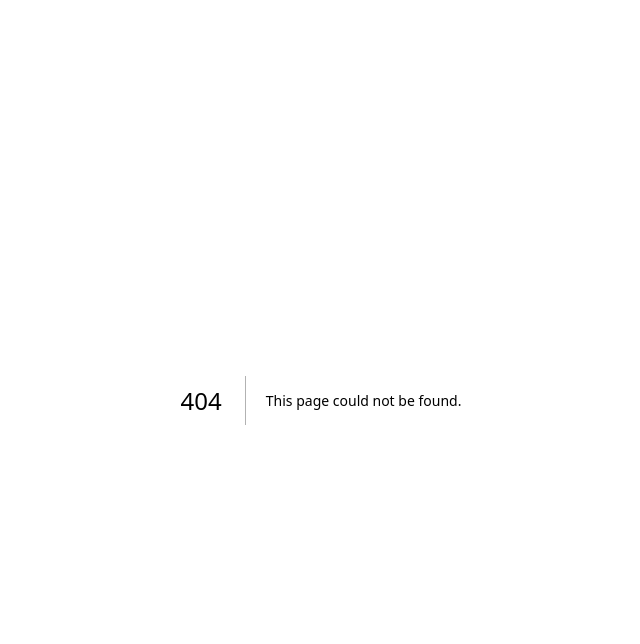
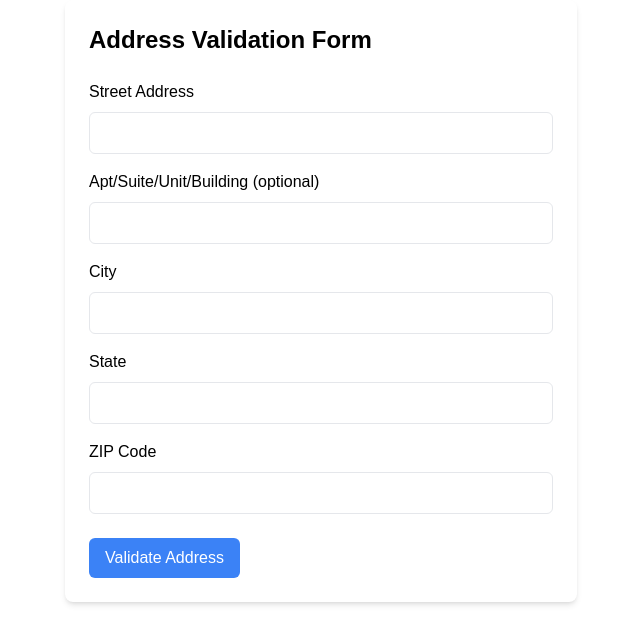
Before and after one commit to wholi-dev/website, a Next.js app: page /autocomplete in a window 1280 px wide. Before the commit this address had no page. Shown: the top 644 px of the page, without its empty margins (319-959 px from the left). Built offline with nearby package versions, Linux system fonts and the light colour scheme; no server answers; a web font is replaced by a local one.

Commit message:
added some address validation to address autocomplete

```diff
--- /dev/null
+++ b/src/app/autocomplete/page.tsx
@@ -0,0 +1,229 @@
+'use client';
+import axios from 'axios';
+import { googleMapsApiKey } from '../../lib/googleMapsClient';
+import { useState } from 'react';
+import { error } from 'console';
+
+export default function AddressValidationPage() {
+  const [address, setAddress] = useState({
+    street: '',
+    aptSuite: '',
+    city: '',
+    state: '',
+    zipCode: '',
+  });
+  const [errorFields, setErrorFields] = useState({
+    street: '',
+    city: '',
+    state: '',
+    zipCode: '',
+  });
+  const [validationResult, setValidationResult] = useState<any>(null);
+  const [submissionCount, setSubmissionCount] = useState(1);
+
+  const handleAddressValidation = async () => {
+    try {
+      const response = await axios.post(
+        `https://addressvalidation.googleapis.com/v1:validateAddress?key=${googleMapsApiKey}`,
+        {
+          address: {
+            regionCode: 'US',
+            addressLines: [address.street, address.aptSuite].filter(Boolean),
+            locality: address.city,
+            administrativeArea: address.state,
+            postalCode: address.zipCode,
+          },
+          enableUspsCass: true,
+        },
+        {
+          headers: {
+            'Content-Type': 'application/json',
+          },
+        }
+      );
+
+      setValidationResult(response.data.result);
+      handleFormValidation(response.data.result);
+
+      const { verdict } = response.data.result;
+      const { validationGranularity } = verdict;
+
+      console.log(submissionCount, validationGranularity)
+      if (submissionCount >= 1 && validationGranularity !== 'OTHER') {
+        console.log('Congratulations! The address is valid.');
+      } else if (submissionCount >= 2 && validationGranularity === 'OTHER') {
+        console.log('Address is not in our postal records. Go back or continue anyway?');
+      }
+    } catch (error) {
+      console.error('Error validating address:', error);
+    }
+  };
+
+  const handleFormValidation = (validationResult: any) => {
+    const { verdict, address } = validationResult;
+    const { validationGranularity } = verdict;
+    const { addressComponents, missingComponentTypes = [] } = address;
+
+    const updatedErrorFields = {
+      street: '',
+      city: '',
+      state: '',
+      zipCode: '',
+    };
+
+    addressComponents.forEach((component: any) => {
+      if (component.confirmationLevel === 'UNCONFIRMED_AND_SUSPICIOUS') {
+        if (component.componentType === 'street_number' || component.componentType === 'route') {
+          updatedErrorFields.street = 'Please double-check the street address.';
+        } else if (component.componentType === 'locality') {
+          updatedErrorFields.city = 'Please double-check the city.';
+        } else if (component.componentType === 'administrative_area_level_1') {
+          updatedErrorFields.state = 'Please double-check the state.';
+        } else if (component.componentType === 'postal_code') {
+          updatedErrorFields.zipCode = 'Please double-check the zip code.';
+        }
+      }
+    });
+
+
+    if (validationGranularity === 'OTHER') {
+      missingComponentTypes.forEach((componentType: string) => {
+        if (componentType === 'street_number' || componentType === 'route') {
+          updatedErrorFields.street = 'Please double-check the street address.';
+        } else if (componentType === 'locality') {
+          updatedErrorFields.city = 'Please double-check the city.';
+        } else if (componentType === 'administrative_area_level_1') {
+          updatedErrorFields.state = 'Please double-check the state.';
+        } else if (componentType === 'postal_code') {
+          updatedErrorFields.zipCode = 'Please double-check the zip code.';
+        }
+      });
+    } else if (validationGranularity === 'ROUTE') {
+      updatedErrorFields.street = 'Please double-check the street address.';
+    }
+
+    setErrorFields(updatedErrorFields);
+  };
+
+  const handleAddressChange = (e: React.ChangeEvent<HTMLInputElement>) => {
+    const { name, value } = e.target;
+    setAddress((prevAddress) => ({
+      ...prevAddress,
+      [name]: value,
+    }));
+  };
+
+  const handleFormSubmit = () => {
+    const updatedErrorFields = {
+      street: address.street.trim() === '' ? 'Please enter a street address.' : '',
+      city: address.city.trim() === '' ? 'Please enter a city.' : '',
+      state: address.state.trim() === '' ? 'Please enter a state.' : '',
+      zipCode: address.zipCode.trim() === '' ? 'Please enter a zip code.' : '',
+    };
+
+    setErrorFields(updatedErrorFields);
+
+    if (Object.values(updatedErrorFields).some((error) => error !== '')) {
+      return;
+    }
+
+    setSubmissionCount((prevCount) => prevCount + 1);
+    handleAddressValidation();
+  };
+
+  return (
+    <div className="max-w-lg mx-auto p-6 bg-white rounded-lg shadow-md">
+      <h1 className="text-2xl font-bold mb-6">Address Validation Form</h1>
+      <form>
+        <div className="mb-4">
+          <label htmlFor="street" className="block mb-2 font-medium">
+            Street Address
+          </label>
+          <input
+            type="text"
+            id="street"
+            name="street"
+            value={address.street}
+            onChange={handleAddressChange}
+            className={errorFields.street ? 'inp inp-error' : 'inp'}
+            required
+          />
+          {errorFields.street && <p className="err-msg">{errorFields.street}</p>}
+        </div>
+        <div className="mb-4">
+          <label htmlFor="aptSuite" className="block mb-2 font-medium">
+            Apt/Suite/Unit/Building (optional)
+          </label>
+          <input
+            type="text"
+            id="aptSuite"
+            name="aptSuite"
+            value={address.aptSuite}
+            onChange={handleAddressChange}
+            className="inp"
+          />
+        </div>
+        <div className="mb-4">
+          <label htmlFor="city" className="block mb-2 font-medium">
+            City
+          </label>
+          <input
+            type="text"
+            id="city"
+            name="city"
+            value={address.city}
+            onChange={handleAddressChange}
+            className={errorFields.city ? 'inp inp-error' : 'inp'}
+            required
+          />
+          {errorFields.city && <p className="err-msg">{errorFields.city}</p>}
+        </div>
+        <div className="mb-4">
+          <label htmlFor="state" className="block mb-2 font-medium">
+            State
+          </label>
+          <input
+            type="text"
+            id="state"
+            name="state"
+            value={address.state}
+            onChange={handleAddressChange}
+            className={errorFields.state ? 'inp inp-error' : 'inp'}
+            required
+          />
+          {errorFields.state && <p className="err-msg">{errorFields.state}</p>}
+        </div>
+        <div className="mb-6">
+          <label htmlFor="zipCode" className="block mb-2 font-medium">
+            ZIP Code
+          </label>
+          <input
+            type="text"
+            id="zipCode"
+            name="zipCode"
+            value={address.zipCode}
+            onChange={handleAddressChange}
+            className={errorFields.zipCode ? 'inp inp-error' : 'inp'}
+            required
+          />
+          {errorFields.zipCode && <p className="err-msg">{errorFields.zipCode}</p>}
+        </div>
+        <button
+          type="button"
+          onClick={handleFormSubmit}
+          className="px-4 py-2 text-white bg-blue-500 rounded-md hover:bg-blue-600 focus:outline-none focus:bg-blue-600"
+        >
+          Validate Address
+        </button>
+      </form>
+      {validationResult && (
+        <div className="mt-6">
+          <h2 className="text-xl font-bold mb-4">Validation Result:</h2>
+          <pre className="bg-gray-100 p-4 rounded-md overflow-auto">
+            {JSON.stringify(validationResult, null, 2)}
+          </pre>
+        </div>
+      )}
+    </div>
+  );
+}
--- /dev/null
+++ b/src/app/buyer/page.tsx
@@ -0,0 +1,50 @@
+import React, { useState } from 'react';
+
+const BuyerPage = () => {
+//   const [email, setEmail] = useState('');
+//   const [submitted, setSubmitted] = useState(false);
+
+//   const handleEmailChange = (event: React.ChangeEvent<HTMLInputElement>) => {
+//     setEmail(event.target.value);
+//   };
+
+//   const handleSubmit = async (event: React.FormEvent) => {
+//     event.preventDefault();
+//     setSubmitted(true);
+//     // Add your logic to store the email in Supabase or handle it accordingly.
+//   };
+
+//   if (submitted) {
+//     return (
+//       <div>
+//         <h1>Thank you for your interest!</h1>
+//         <p>We will notify you when our platform is ready for buyers.</p>
+//       </div>
+//     );
+//   }
+
+//   return (
+//     <form onSubmit={handleSubmit}>
+//       <label htmlFor="email">Enter your email to stay updated:</label>
+//       <input
+//         type="email"
+//         id="email"
+//         value={email}
+//         onChange={handleEmailChange}
+//         required
+//       />
+//       <button type="submit">Submit</button>
+//     </form>
+//   );
+// };
+
+    return (
+      <div>
+        <h1>Buyer Page</h1>
+        <p>Welcome to the buyer page!</p>
+      </div>
+    );
+  };
+
+
+export default BuyerPage;
--- /dev/null
+++ b/src/lib/googleMapsClient.ts
@@ -0,0 +1 @@
+export const googleMapsApiKey = process.env.NEXT_PUBLIC_GOOGLE_API_KEY!;
```
